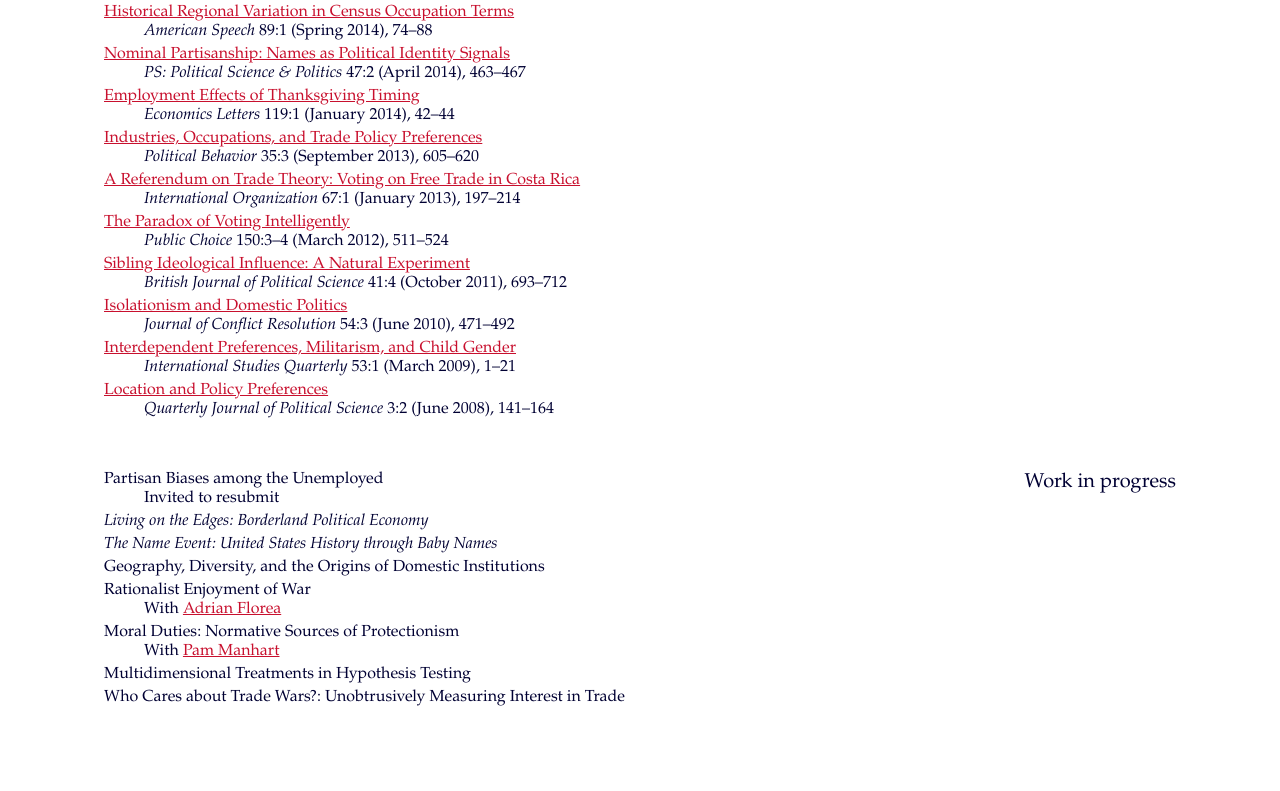
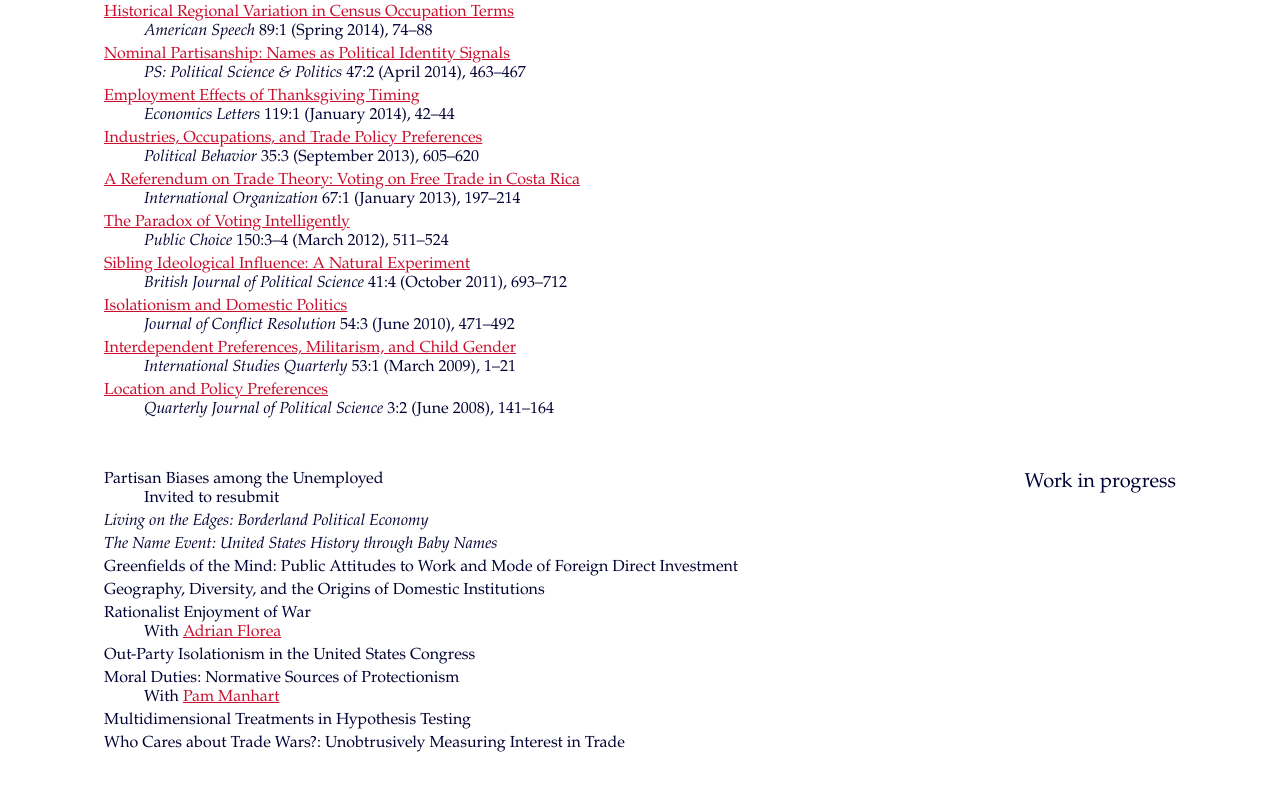
Before and after one commit to rurbat/rurbat.github.io, a plain HTML site: page research.html in a window 1280 px wide. Shown: the part 1969-2760 px from the top of the page. Before the commit the page ends 2724 px from the top, so only its background shows below. Drawn offline with Linux system fonts and the light colour scheme.

Commit message:
Update research.html

```diff
--- a/research.html
+++ b/research.html
@@ -426,9 +426,11 @@ Experiment</a>
 </dd>
 <dt class="publication" data-category="geography"><i>Living on the Edges: Borderland Political Economy</i></dt>
 <dt class="publication" data-category="nonpol measurement"><i>The&nbsp;Name Event: United States History through Baby Names</i></dt>
+<dt class="publication" data-category=""><a href=""></a>Greenfields of the Mind: Public Attitudes to Work and Mode of Foreign Direct Investment</dt>
 <dt class="publication" data-category="geography"><a href=""></a>Geography, Diversity, and the Origins of Domestic Institutions</dt>
-<dt class="publication">Rationalist Enjoyment of War</dt>
-<dd class="publication">With <a href="https://aflorea.weebly.com/">Adrian Florea</a></dd>
+<dt class="publication" data-category="">Rationalist Enjoyment of War</dt>
+<dd class="publication" data-category="">With <a href="https://aflorea.weebly.com/">Adrian Florea</a></dd>
+<dt class="publication" data-category=""><a href=""></a>Out-Party Isolationism in the United States Congress</dt>
 <dt class="publication" data-category="trade nonpol"><a href=""></a>Moral Duties: Normative Sources of Protectionism</dt>
 <dd class="publication" data-category="trade nonpol">With <a href="https://business.baylor.edu/directory/?id=Pamela_Manhart">Pam Manhart</a></dd>
 <dt class="publication" data-category="measurement"><a href=""></a>Multidimensional Treatments in Hypothesis Testing</dt>
```
